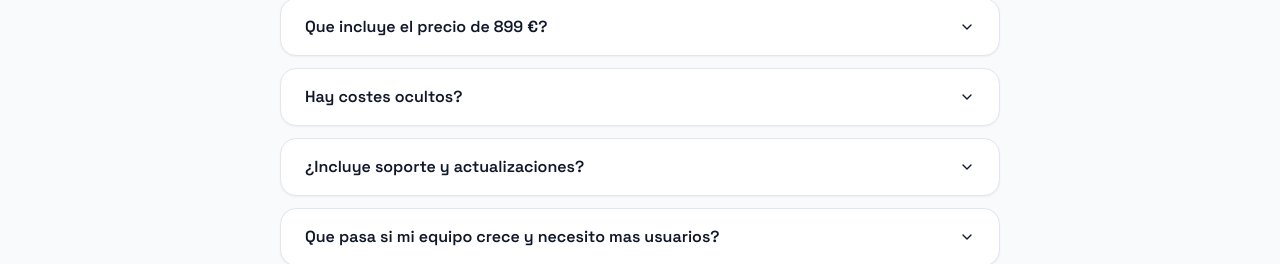
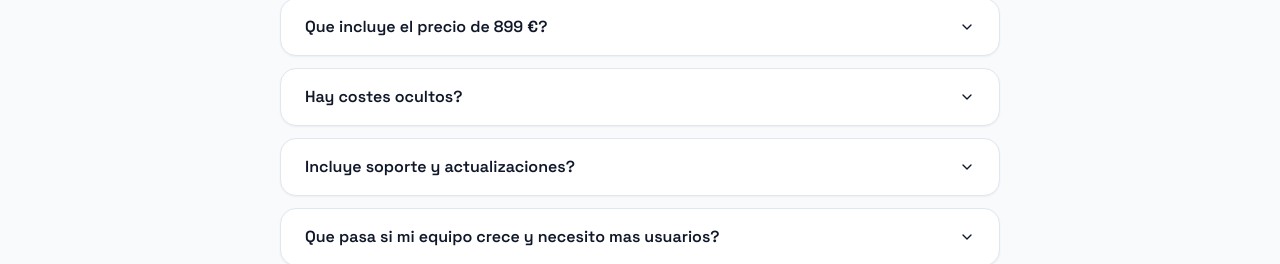
Before and after one commit to BOCHRABOUABDELI/ecosistia, a Next.js app: page /precios in a window 1280 px wide. Shown: the part 1968-2232 px from the top of the page. Built offline with nearby package versions, Linux system fonts and the light colour scheme.

Commit message:
fix: correct FAQ question punctuation
Updated FAQ question for clarity and consistency

```diff
--- a/app/precios/page.tsx
+++ b/app/precios/page.tsx
@@ -37,7 +37,7 @@ const faqs = [
       "No. El precio de desarrollo es 899 € y el mantenimiento mensual es el que elijas segun el numero de usuarios. Si necesitas funcionalidades extra despues del lanzamiento, te damos un presupuesto cerrado antes de empezar.",
   },
   {
-    question: "¿Incluye soporte y actualizaciones?",
+    question: "Incluye soporte y actualizaciones?",
     answer:
       "Sí. El servicio incluye soporte técnico, actualizaciones de la plataforma y mejoras continuas. Nos encargamos de mantener el sistema actualizado, seguro y en evolución constante para que tu institución siempre disponga de la mejor versión del software.",
   },
```
